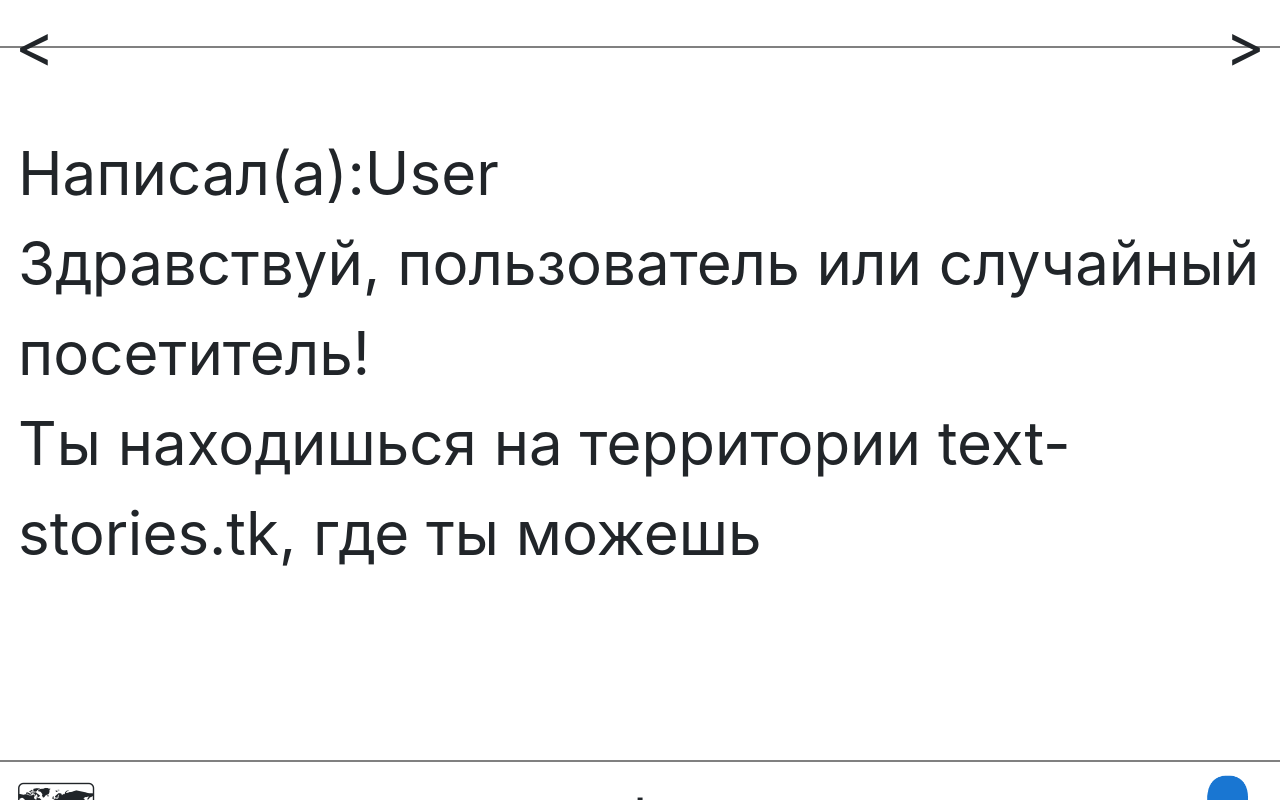
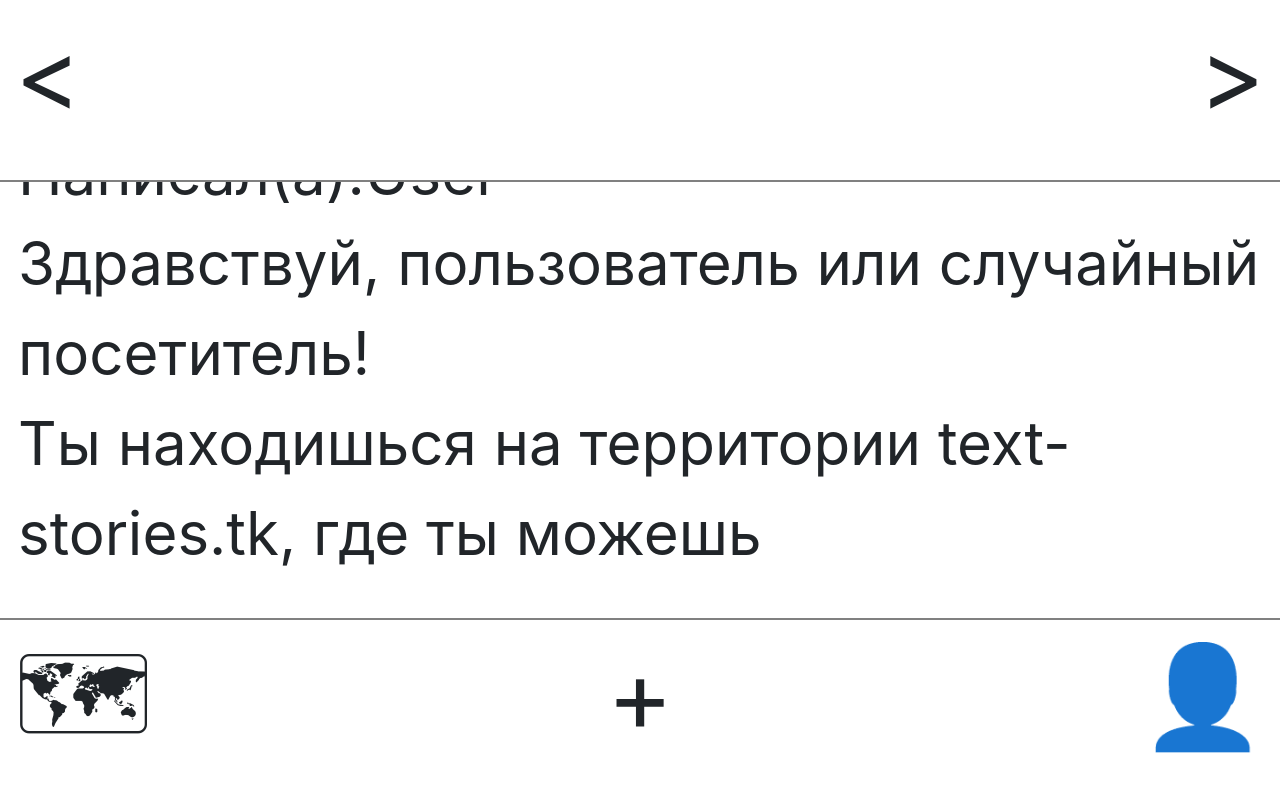
Before and after one commit to SokolGrisha/listik.ml, a PHP site: page / in a window 1280 px wide. Run offline with PHP 8.4, Linux system fonts and the light colour scheme.

Commit message:
Use of reboot and grid mk.4

```diff
--- a/static/index.css
+++ b/static/index.css
@@ -13,21 +13,20 @@
 
 	.navbar-top{
 		position: fixed;
-		height: 6%;
-		min-height: 6%;
 		width: 100%;
 		background-color: white;
 		padding-bottom: 30px;
 		top:0;
+        font-size: 100px;
 		border-bottom: gray solid 2px;
 	}
 
 	.navbar-bottom{
 		position: fixed;
-		height: 5%;
 		width: 100%;
 		background-color: white;
 		padding-bottom: 30px;
 		bottom:0;
+        font-size: 100px;
 		border-top: gray solid 2px;
 	}
```
